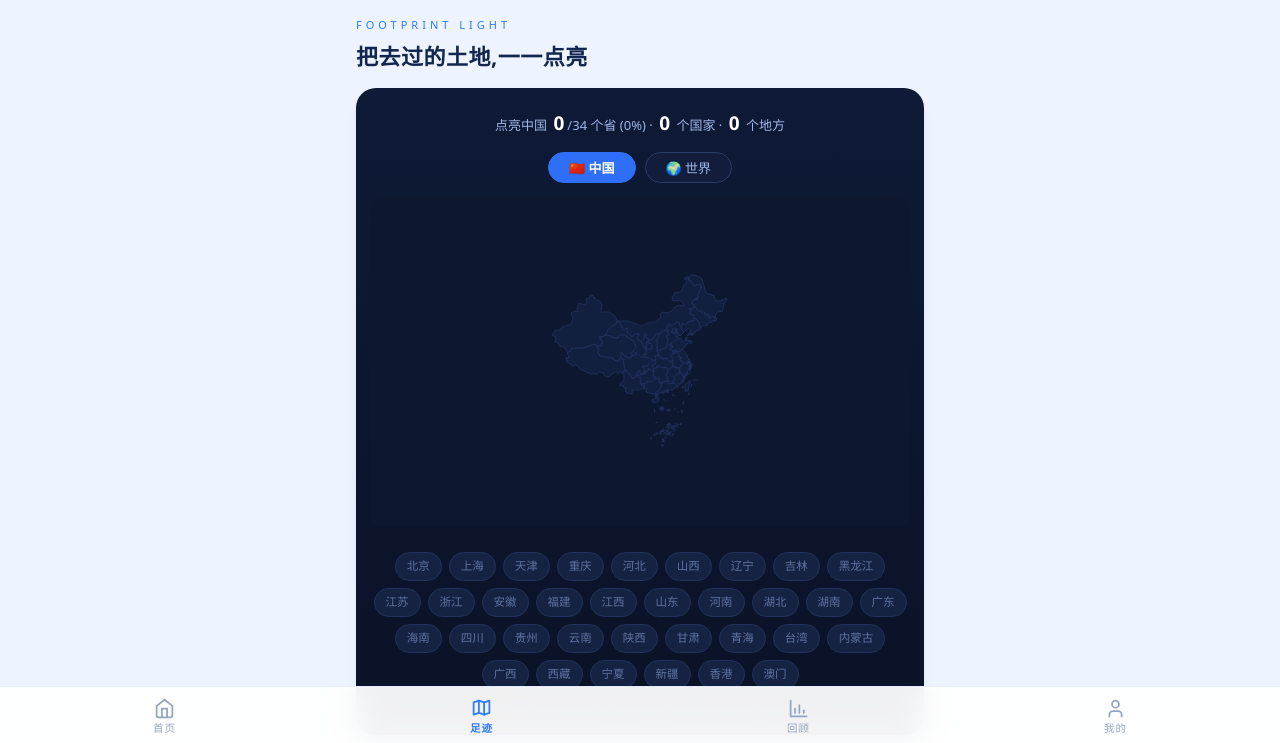
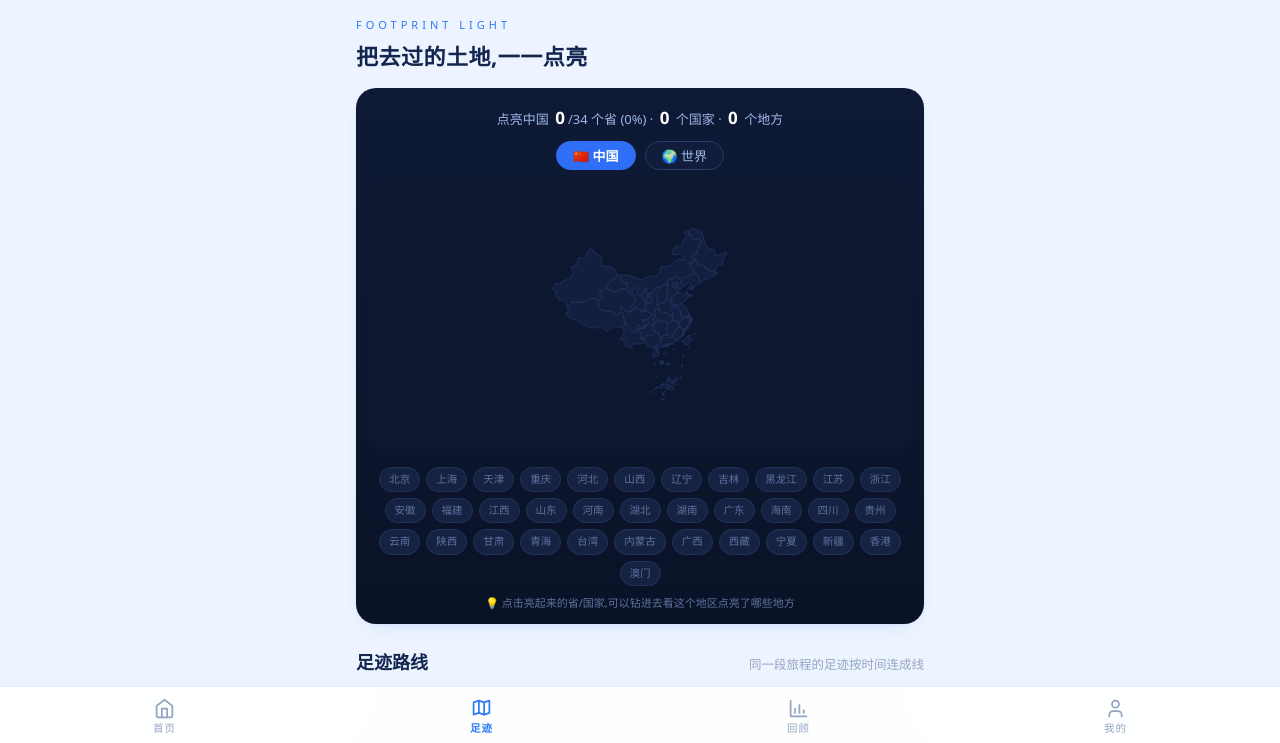
Before and after one commit to jtgg-ling/xingtu-lu, a plain HTML site: page index.html in a window 1280 px wide. Both pictures are taken after a click on the button "足迹". Shown: the part 57-800 px from the top of the page. Drawn offline with nearby package versions, Linux system fonts and the light colour scheme.

Commit message:
fix: compact footprint map, fit mainland bounds

```diff
--- a/index.html
+++ b/index.html
@@ -228,7 +228,7 @@ input,textarea,select{font-size:16px}/* 防 iOS 聚焦缩放 */
 .ck-prog .bar i{display:block;height:100%;background:var(--moss);border-radius:99px;transition:width .4s}
 
 /* ===== 地图 / 回顾 ===== */
-.map-box{height:56vh;min-height:340px;border-radius:16px;overflow:hidden;border:1px solid var(--line);box-shadow:var(--shadow);background:#e3eefc;position:relative;z-index:1}
+.map-box{height:46vh;min-height:300px;border-radius:16px;overflow:hidden;border:1px solid var(--line);box-shadow:var(--shadow);background:#e3eefc;position:relative;z-index:1}
 .map-note{font-size:12px;color:var(--ink3);margin-top:10px;display:flex;gap:5px;align-items:center;flex-wrap:wrap}
 .map-fallback{height:100%;display:flex;flex-direction:column;align-items:center;justify-content:center;gap:10px;color:var(--ink3);font-size:13.5px;text-align:center;padding:20px}
 .place-list{display:flex;gap:7px;flex-wrap:wrap;margin-top:14px}
@@ -274,23 +274,23 @@ input,textarea,select{font-size:16px}/* 防 iOS 聚焦缩放 */
 .sup-row .val{flex:1;min-width:0;font-size:14px;font-weight:600;white-space:nowrap;overflow:hidden;text-overflow:ellipsis;cursor:pointer}
 .sup-row .num{color:var(--accent);font-variant-numeric:tabular-nums;flex:none;font-size:13px;font-weight:600}
 /* 点亮地图 */
-.light-card{background:linear-gradient(180deg,#0e1a36,#0a1226);border-radius:20px;padding:20px 14px 16px;box-shadow:var(--shadow);margin-bottom:8px;color:#dbe7ff}
-.lg-stats{text-align:center;font-size:13px;color:#9fb6e8;margin-bottom:13px;line-height:1.6}
-.lg-stats b{color:#fff;font-family:var(--serif);font-size:19px;margin:0 3px}
-.lg-toggle{display:flex;gap:9px;justify-content:center;margin-bottom:13px}
-.lg-toggle button{border:1px solid #2a3c66;background:#111d3a;color:#9fb6e8;border-radius:99px;padding:5px 20px;font-size:13px;cursor:pointer}
+.light-card{background:linear-gradient(180deg,#0e1a36,#0a1226);border-radius:20px;padding:16px 12px 12px;box-shadow:var(--shadow);margin-bottom:8px;color:#dbe7ff}
+.lg-stats{text-align:center;font-size:13px;color:#9fb6e8;margin-bottom:9px;line-height:1.6}
+.lg-stats b{color:#fff;font-family:var(--serif);font-size:17px;margin:0 3px}
+.lg-toggle{display:flex;gap:9px;justify-content:center;margin-bottom:9px}
+.lg-toggle button{border:1px solid #2a3c66;background:#111d3a;color:#9fb6e8;border-radius:99px;padding:4px 16px;font-size:13px;cursor:pointer}
 .lg-toggle button.on{background:#2f6ef6;border-color:#2f6ef6;color:#fff;font-weight:600}
-.lg-map{height:330px;border-radius:14px;overflow:hidden;background:#0d1830;position:relative}
+.lg-map{height:270px;border-radius:14px;overflow:hidden;background:#0d1830;position:relative}
 .lg-map.leaflet-container{background:#0d1830}
 .lg-map .leaflet-container{background:#0d1830;font:inherit}
 .lg-loading{position:absolute;inset:0;display:flex;align-items:center;justify-content:center;color:#5f739f;font-size:13px;letter-spacing:1px}
-.lg-crumb{display:flex;align-items:center;justify-content:center;gap:11px;margin-top:13px;font-size:13px;color:#cfe0ff}
+.lg-crumb{display:flex;align-items:center;justify-content:center;gap:11px;margin-top:9px;font-size:13px;color:#cfe0ff}
 .lg-crumb button{background:#152242;border:1px solid #22325a;color:#9fc0ff;border-radius:99px;padding:4px 13px;font-size:12px;cursor:pointer}
 .lg-crumb b{color:#fff}
-.lg-chips{display:flex;flex-wrap:wrap;gap:7px;margin-top:13px;justify-content:center}
-.lg-chip{font-size:11.5px;padding:4px 11px;border-radius:99px;background:#152242;color:#5f739f;border:1px solid #22325a}
+.lg-chips{display:flex;flex-wrap:wrap;gap:6px;margin-top:9px;justify-content:center}
+.lg-chip{font-size:10.5px;padding:3px 9px;border-radius:99px;background:#152242;color:#5f739f;border:1px solid #22325a}
 .lg-chip.lit{background:#1d4ed8;color:#fff;border-color:#4f8bff;font-weight:600;cursor:pointer}
-.lg-hint{margin-top:12px;text-align:center;font-size:11px;color:#5f739f}
+.lg-hint{margin-top:8px;text-align:center;font-size:11px;color:#5f739f}
 .lg-pin .fp-dot{width:14px;height:14px;border-width:2px}
 .lg-pin .fp-halo{width:18px;height:18px;left:0;top:-2px}
 .lg-pin .fp-tip{top:10px;width:7px;height:7px;margin-left:-4.5px;border-width:2px}
@@ -927,7 +927,7 @@ function viewMap(){
       '<div class="lg-chips" id="lg-chips"></div>'+
       '<div class="lg-hint">💡 点击亮起来的省/国家,可以钻进去看这个地区点亮了哪些地方</div>'+
     '</div>'+
-    '<div class="sec" style="margin-top:34px"><h2>足迹路线</h2><span>同一段旅程的足迹按时间连成线</span></div>'+
+    '<div class="sec" style="margin-top:24px"><h2>足迹路线</h2><span>同一段旅程的足迹按时间连成线</span></div>'+
     '<div class="map-box" id="global-map"></div>'+
     '<div class="map-note">'+icon('map',12)+(located.length
       ?located.length+' 个定位地点 · 新定位的记录会自动归属省市/国家,旧记录正在静默补齐'
@@ -1212,6 +1212,7 @@ async function initLightMap(){
   if(!await ensureLeaflet()){mapFallback(holder,'地图组件未能加载(可能处于离线状态),其余功能不受影响');return;}
   if(maps.light){try{maps.light.remove();}catch(e){}maps.light=null;}
   const el=document.getElementById('light-map');if(!el||!el.isConnected)return;
+  el.style.height=LG.lv==='cn'?'270px':'200px';/* 世界画幅更扁,减少上下留白 */
   const m=L.map(el,{zoomControl:false,attributionControl:false,scrollWheelZoom:false,doubleClickZoom:false,dragging:true});
   maps.light=m;
   const ld=el.querySelector('.lg-loading');if(ld)ld.remove();
@@ -1270,7 +1271,9 @@ async function initLightMap(){
     if(crumbEl){crumbEl.hidden=false;crumbEl.innerHTML='<button onclick="A.drillBack()">‹ 返回</button><span>'+(LG.lv==='cn'?'中国 · ':'')+'<b>'+esc(nameOf)+'</b> · 点亮 '+marks.length+' 个地方</span>';}
     if(chipsEl){chipsEl.innerHTML=marks.map(t=>chip(t,true,null)).join('')||'<span class="lg-chip">该地区还没有定位记录</span>';}
   }else{
-    try{m.fitBounds(base.getBounds(),{padding:[8,8]});}catch(e){}
+    /* 中国视图只框大陆范围(排除九段线要素 100000_JD),避免下方大片留白 */
+    const fitSrc=LG.lv==='cn'?{type:'FeatureCollection',features:gj.features.filter(f=>(f.properties&&f.properties.adcode)!=='100000_JD')}:gj;
+    try{m.fitBounds(L.geoJSON(fitSrc).getBounds(),{padding:[6,6]});}catch(e){}
     if(crumbEl)crumbEl.hidden=true;
     if(chipsEl){
       chipsEl.innerHTML=LG.lv==='cn'
```
